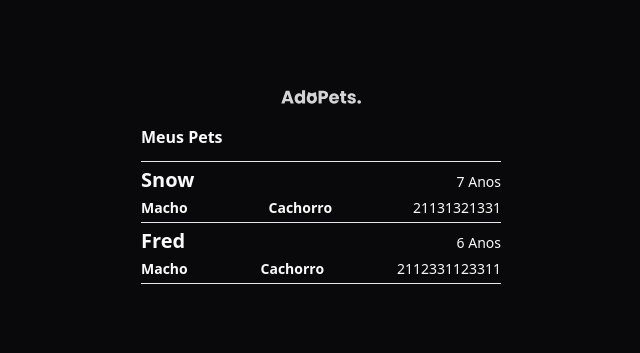
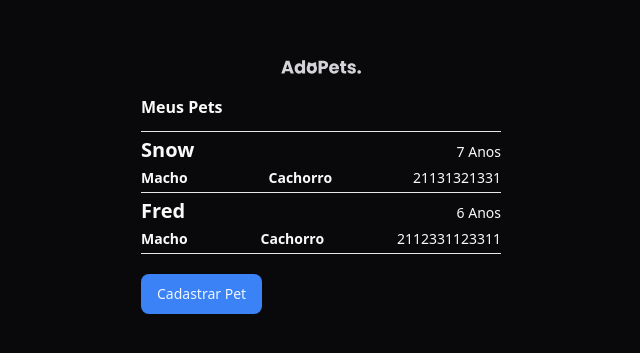
Before and after one commit to RNoleto/mvp-adopets, a Vue app: page / in a window 1280 px wide. Shown: the part 213-566 px from the top of the page, without its empty margins (319-959 px from the left). Built offline with nearby package versions, Linux system fonts and the light colour scheme.

Commit message:
:tada: component: Ajuste de itens da Summary
Ajuste da Summary para listagem de pets cadastrados

```diff
--- a/src/App.vue
+++ b/src/App.vue
@@ -4,5 +4,6 @@ import Summary from './components/Summary.vue';
 </script>
 
 <template>
+        <!-- <EmpyPets /> -->
         <Summary/>
 </template>
--- a/src/components/Summary.vue
+++ b/src/components/Summary.vue
@@ -1,11 +1,13 @@
 <script setup>
 import logoAdopets from '../assets/Adopets.svg'
+import Dialog from './ui/Dialog.vue';
+import Button from './ui/Button.vue';
 </script>
 
 <template>
     <div class="h-screen flex flex-col items-center justify-center">
         <img :src="logoAdopets" alt="logo-adopets" class="w-[80px] mb-5">
-        <div class="flex flex-col gap-3">
+        <div class="flex flex-col gap-3 mb-5">
             <div class="flex gap-1 font-bold w-[360px]">
                 <p>Meus Pets</p>
             </div>
@@ -33,5 +35,10 @@ import logoAdopets from '../assets/Adopets.svg'
                 <hr>
             </div>
         </div>
+        <div class="w-[360px]">
+            <Dialog>
+                <Button variant="primary" size="default" class="w-full">Cadastrar Pet</Button>
+            </Dialog>
+        </div>
     </div>
 </template>
--- a/src/components/ui/Form.vue
+++ b/src/components/ui/Form.vue
@@ -40,6 +40,15 @@ const breedPet = ref('')
           ]"
           defaultValue="male"
       />
+      <!-- Castrado? -->
+       <RadioGroup
+          groupLabel="Castrado"
+          :options="[
+            { label: 'Sim', value: 'S'},
+            { label: 'Não', value: 'N'}
+          ]"
+          defaultValue="N"
+       />
       <!-- Campo para Porte do Pet -->
       <RadioGroup
         groupLabel="Tamanho do Pet",
```
